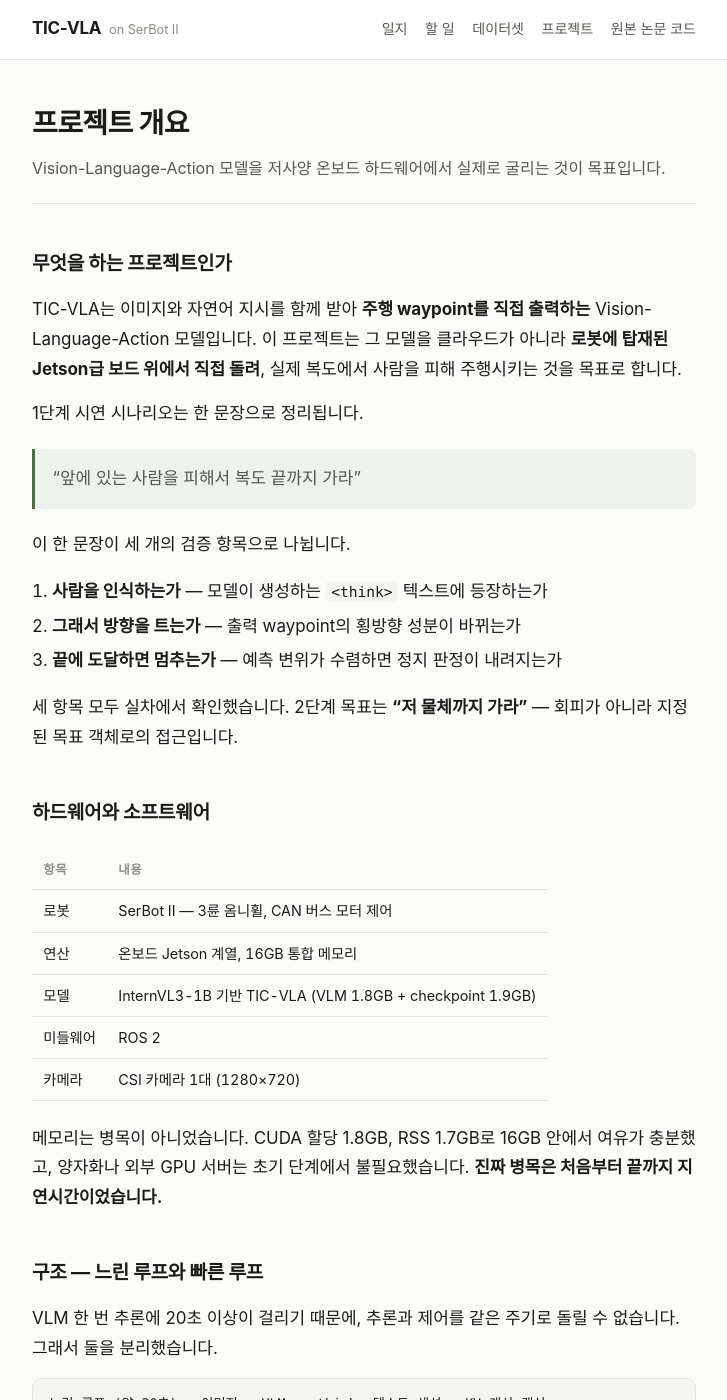
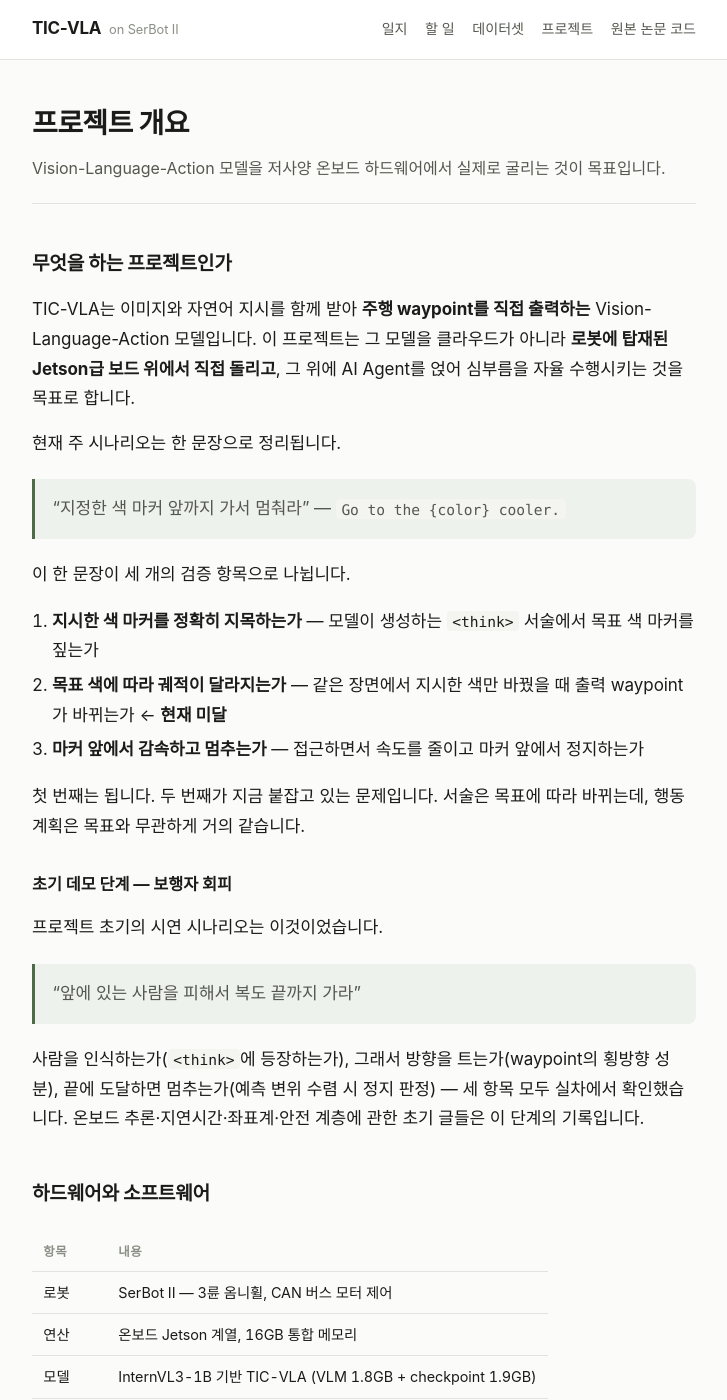
Before and after one commit to wodu2s/ticvla-devlog, a Jekyll site: the page built from about.md, in a window 1280 px wide and 1400 px high. Shown: the whole window, without its empty margins (276-1003 px from the left). Built offline with Jekyll 4.4.1, drawn with Linux system fonts in a browser that asks for light colours; some of the changed text lies outside the part shown.

Commit message:
fix: 9/28 재검증 반영 — 색 결론 정정, 메인·개요를 심부름 태스크 단계로 갱신
- color-grounding 글 맨 위에 정정 콜아웃 (본문 유지)
- index 상태 블록을 현재 단계로 교체, 지표에 72 에피소드·ADE 추가 (480 ms 제외)
- about 주 시나리오·검증 항목 교체, 보행자 회피는 초기 데모 단계로 재배치
- _config description 갱신

Co-Authored-By: Claude Opus 5.5 <noreply@anthropic.com>

````diff
--- a/_config.yml
+++ b/_config.yml
@@ -1,6 +1,6 @@
 title: "TIC-VLA on SerBot II"
 tagline: "Vision-Language-Action 모델을 실제 로봇에 올리는 기록"
-description: "TIC-VLA 논문 모델을 SerBot II 3륜 옴니 로봇에 온보드로 올려 보행자 회피 주행을 구현한 개발 일지."
+description: "TIC-VLA 논문 모델을 SerBot II 3륜 옴니 로봇에 온보드로 올리고, 그 위에 AI Agent를 얹어 심부름 태스크를 수행시키는 개발 일지."
 author: "정재연"
 affiliation: "강남대학교 공과대학"
 
--- a/about.md
+++ b/about.md
@@ -14,19 +14,27 @@ description: TIC-VLA 모델을 SerBot II에 온보드로 올리고, 그 위에 A
 
 ## 무엇을 하는 프로젝트인가
 
-TIC-VLA는 이미지와 자연어 지시를 함께 받아 **주행 waypoint를 직접 출력하는** Vision-Language-Action 모델입니다. 이 프로젝트는 그 모델을 클라우드가 아니라 **로봇에 탑재된 Jetson급 보드 위에서 직접 돌려**, 실제 복도에서 사람을 피해 주행시키는 것을 목표로 합니다.
+TIC-VLA는 이미지와 자연어 지시를 함께 받아 **주행 waypoint를 직접 출력하는** Vision-Language-Action 모델입니다. 이 프로젝트는 그 모델을 클라우드가 아니라 **로봇에 탑재된 Jetson급 보드 위에서 직접 돌리고**, 그 위에 AI Agent를 얹어 심부름을 자율 수행시키는 것을 목표로 합니다.
 
-1단계 시연 시나리오는 한 문장으로 정리됩니다.
+현재 주 시나리오는 한 문장으로 정리됩니다.
+
+> "지정한 색 마커 앞까지 가서 멈춰라" — `Go to the {color} cooler.`
+
+이 한 문장이 세 개의 검증 항목으로 나뉩니다.
+
+1. **지시한 색 마커를 정확히 지목하는가** — 모델이 생성하는 `<think>` 서술에서 목표 색 마커를 짚는가
+2. **목표 색에 따라 궤적이 달라지는가** — 같은 장면에서 지시한 색만 바꿨을 때 출력 waypoint가 바뀌는가 ← **현재 미달**
+3. **마커 앞에서 감속하고 멈추는가** — 접근하면서 속도를 줄이고 마커 앞에서 정지하는가
+
+첫 번째는 됩니다. 두 번째가 지금 붙잡고 있는 문제입니다. 서술은 목표에 따라 바뀌는데, 행동 계획은 목표와 무관하게 거의 같습니다.
+
+### 초기 데모 단계 — 보행자 회피
+
+프로젝트 초기의 시연 시나리오는 이것이었습니다.
 
 > "앞에 있는 사람을 피해서 복도 끝까지 가라"
 
-이 한 문장이 세 개의 검증 항목으로 나뉩니다.
-
-1. **사람을 인식하는가** — 모델이 생성하는 `<think>` 텍스트에 등장하는가
-2. **그래서 방향을 트는가** — 출력 waypoint의 횡방향 성분이 바뀌는가
-3. **끝에 도달하면 멈추는가** — 예측 변위가 수렴하면 정지 판정이 내려지는가
-
-세 항목 모두 실차에서 확인했습니다. 2단계 목표는 **"저 물체까지 가라"** — 회피가 아니라 지정된 목표 객체로의 접근입니다.
+사람을 인식하는가(`<think>`에 등장하는가), 그래서 방향을 트는가(waypoint의 횡방향 성분), 끝에 도달하면 멈추는가(예측 변위 수렴 시 정지 판정) — 세 항목 모두 실차에서 확인했습니다. 온보드 추론·지연시간·좌표계·안전 계층에 관한 초기 글들은 이 단계의 기록입니다.
 
 ## 하드웨어와 소프트웨어
 
@@ -62,13 +70,13 @@ Action Expert 단독 실행은 11.9ms입니다. 즉 **빠른 루프는 얼마든
 
 상위 노드가 강제 종료돼도 0.5초 안에 로봇이 멈추도록 타임아웃을 두었고, 후진은 아예 클램프로 차단합니다. 카메라가 앞만 보고 있으므로 후진은 곧 시야 밖으로 움직이는 것이기 때문입니다.
 
-## 2단계 — 심부름 태스크
+## 최종 목표 — 심부름 로봇
 
-회피 주행이 동작한 뒤, 태스크를 다시 정의했습니다. 기준은 "rule-based로도 되는 것이 아니라, AI Agent여야만 하는 것"입니다.
+회피 데모가 동작한 뒤, 태스크를 다시 정의했습니다. 기준은 "rule-based로도 되는 것이 아니라, AI Agent여야만 하는 것"입니다.
 
 > 사용자가 자연어로 심부름을 지시하면, 로봇이 스스로 순서를 계획해 이동하고 완수한다
 
-TIC-VLA는 **보이는 목표로 가는 것**을 실행하고, 그 위의 AI Agent가 **무엇을 어떤 순서로 할지, 막히면 어떻게 할지**를 판단합니다. 이 분업은 새로운 구조가 아닙니다. VLM 추론이 20초 이상 걸려 느린 루프와 빠른 루프를 나눴던 것 위에, 판단층이 하나 더 얹히는 형태입니다.
+TIC-VLA는 **보이는 목표로 가는 것**을 실행하고, 그 위의 AI Agent가 **무엇을 어떤 순서로 할지, 목표가 안 보이면 어디를 찾을지, 중간에 목표가 추가되면 어떻게 다시 짤지**를 판단합니다. 이 분업은 새로운 구조가 아닙니다. VLM 추론이 20초 이상 걸려 느린 루프와 빠른 루프를 나눴던 것 위에, 판단층이 하나 더 얹히는 형태입니다.
 
 ```
 사용자 자연어 지시
````
Also changed, not shown: _posts/2026-09-17-color-grounding.md (+5 -0 lines), index.html (+7 -5 lines).
